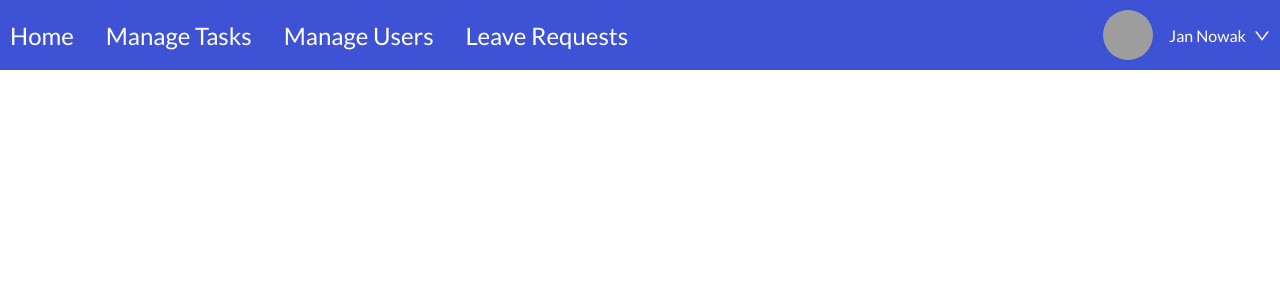
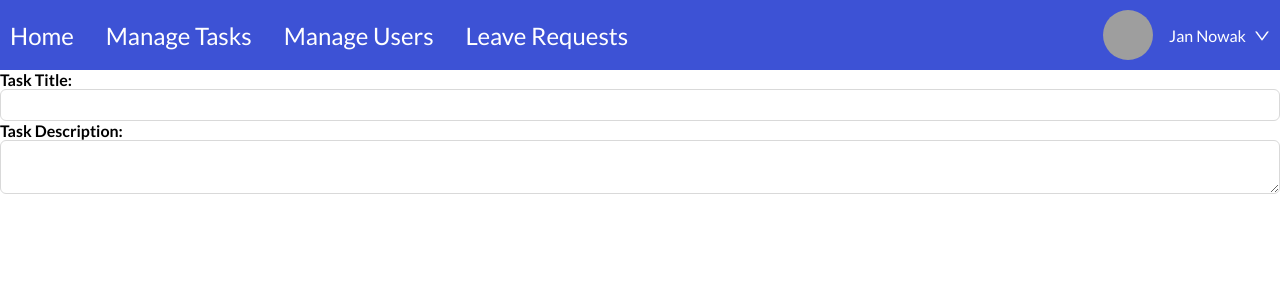
Before and after one commit to vimw/stafframe, a Next.js app: page /manager/tasks/create in a window 1280 px wide. Shown: the top 300 px of the page. Built offline with nearby package versions, Linux system fonts and the light colour scheme; no server answers; grey boxes are pictures that could not be loaded.

Commit message:
Some changes

```diff
--- a/app/components/Task.tsx
+++ b/app/components/Task.tsx
@@ -5,6 +5,7 @@ import { useContext } from "react";
 import { taskI, taskTimeI } from "@/lib/tasks/TaskDefinitions";
 import { TaskStyles } from "./Taskview";
 import styles from "./Task.module.css";
+import { Popover } from "antd";
 
 type taskProps = Omit<taskI, 'desc'> & {
     children?: taskI['desc']
@@ -52,6 +53,7 @@ function Task({ title, category, taskTime, bgColor, color, children }: taskProps
     const size: number = taskTime.length * (hourBoxSize / 60);
 
     return (
+        <Popover title={title} content={<div style={{maxWidth: "12rem"}}><p>Category: {category}</p><p>{children}</p></div>} placement="rightTop">
         <div className={styles.task} style={{
                 top: top,
                 height: size,
@@ -62,6 +64,7 @@ function Task({ title, category, taskTime, bgColor, color, children }: taskProps
                 <p>{ category }</p>
                 <p>{ children }</p>
         </div>
+        </Popover>
     );
 }
 
--- a/app/manager/tasks/create/components/TaskMaker.tsx
+++ b/app/manager/tasks/create/components/TaskMaker.tsx
@@ -1,19 +1,23 @@
+"use client";
+
 import styles from "./TaskMaker.module.css";
-import { Input } from "antd";
-
-const { TextArea } = Input;
+import { Input, Radio } from "antd";
 
 function TaskMaker(){
     return (
         <div>
             <div style={styles.name}>
-
+                <h4>Task Title:</h4>
+                <Input />
             </div>
             <div style={styles.desc}>
-
+                <h4>Task Description:</h4>
+                <Input.TextArea />
             </div>
             <div style={styles.category}>
+                <Radio.Group>
 
+                </Radio.Group>
             </div>
         </div>
     );
--- a/lib/users/getUsers.ts
+++ b/lib/users/getUsers.ts
@@ -4,7 +4,7 @@ import { FullUserModel } from "@/models/FullUser";
 async function getUsernameById(id: string){
     await connectDB();
 
-    const user = await FullUserModel.findById(id, "_id name").lean();
+    const user = await FullUserModel.findById(id, "_id name email").lean();
 
     if(user){
         return user;
--- a/package.json
+++ b/package.json
@@ -10,7 +10,7 @@
   },
   "dependencies": {
     "@ant-design/v5-patch-for-react-19": "^1.0.3",
-    "antd": "^5.24.8",
+    "antd": "^5.25.1",
     "bcrypt": "^6.0.0",
     "chart.js": "^4.4.9",
     "jose": "^6.0.11",
```
Also changed, not shown: 1 other file (tests, documents, lock files or other folders). Lines whose indentation alone changed are shown as unchanged.
